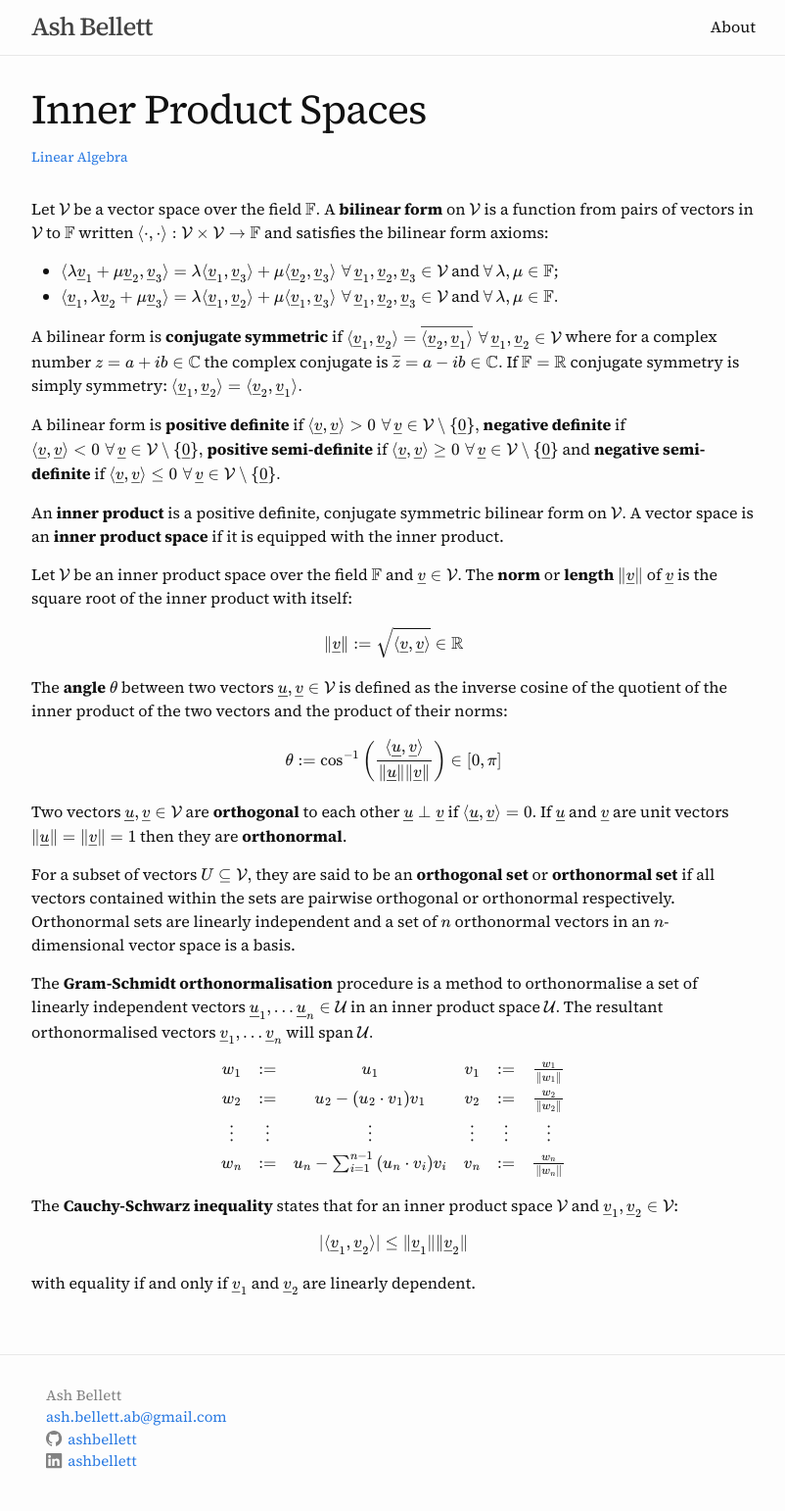
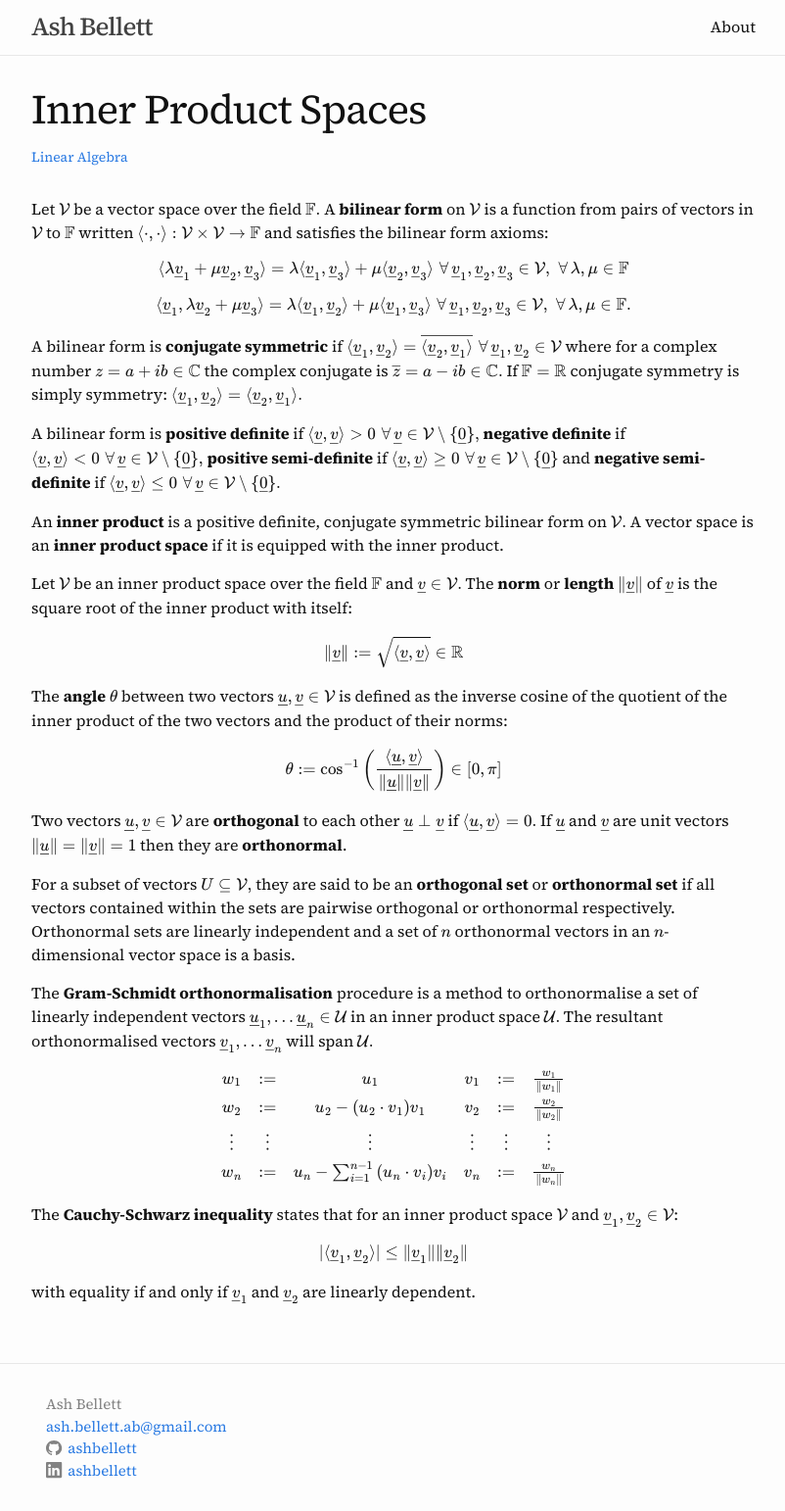
Before and after one commit to ashbellett/ashbellett.github.io, a Jekyll site: the page built from _posts/_linear-algebra/inner-product-spaces.md, in a window 1280 px wide. Shown: the whole page at 98% size, without its empty margins (238-1040 px from the left). Built offline with Jekyll 4.4.1, drawn with Linux system fonts in a browser that asks for light colours.

Commit message:
Fix formatting

```diff
--- a/_layouts/page.html
+++ b/_layouts/page.html
@@ -1,6 +1,7 @@
 ---
 layout: default
 ---
+
 <article class="post">
   <div class="post-content">
     {{ content }}
--- a/_layouts/post.html
+++ b/_layouts/post.html
@@ -21,9 +21,5 @@ layout: default
     {{ content }}
   </div>
 
-  {%- if site.disqus.shortname -%}
-    {%- include disqus_comments.html -%}
-  {%- endif -%}
-
   <a class="u-url" href="{{ page.url | relative_url }}" hidden></a>
 </article>
--- a/_posts/_linear-algebra/inner-product-spaces.md
+++ b/_posts/_linear-algebra/inner-product-spaces.md
@@ -7,8 +7,10 @@ description: "Vector spaces with additional structure"
 ---
 
 Let $$\mathcal{V}$$ be a vector space over the field $$\mathbb{F}.$$ A **bilinear form** on $$\mathcal{V}$$ is a function from pairs of vectors in $$\mathcal{V}$$ to $$\mathbb{F}$$ written $$\langle \cdot, \cdot \rangle : \mathcal{V}\times\mathcal{V} \rightarrow \mathbb{F}$$ and satisfies the bilinear form axioms:
-- $$\langle \lambda\underline{v}_1+\mu\underline{v}_2, \underline{v}_3 \rangle = \lambda\langle \underline{v}_1, \underline{v}_3 \rangle + \mu\langle \underline{v}_2, \underline{v}_3 \rangle \,\, \forall \, \underline{v}_1, \underline{v}_2, \underline{v}_3 \in \mathcal{V}$$ and $$\forall \, \lambda, \mu \in \mathbb{F}$$;
-- $$\langle \underline{v}_1, \lambda\underline{v}_2+\mu\underline{v}_3 \rangle = \lambda\langle \underline{v}_1, \underline{v}_2 \rangle + \mu\langle \underline{v}_1, \underline{v}_3 \rangle \,\, \forall \, \underline{v}_1, \underline{v}_2, \underline{v}_3 \in \mathcal{V}$$ and $$\forall \, \lambda, \mu \in \mathbb{F}.$$
+
+$$\langle \lambda\underline{v}_1+\mu\underline{v}_2, \underline{v}_3 \rangle = \lambda\langle \underline{v}_1, \underline{v}_3 \rangle + \mu\langle \underline{v}_2, \underline{v}_3 \rangle \,\, \forall \, \underline{v}_1, \underline{v}_2, \underline{v}_3 \in \mathcal{V},\,\,\forall \, \lambda, \mu \in \mathbb{F}$$
+
+$$\langle \underline{v}_1, \lambda\underline{v}_2+\mu\underline{v}_3 \rangle = \lambda\langle \underline{v}_1, \underline{v}_2 \rangle + \mu\langle \underline{v}_1, \underline{v}_3 \rangle \,\, \forall \, \underline{v}_1, \underline{v}_2, \underline{v}_3 \in \mathcal{V},\,\,\forall \, \lambda, \mu \in \mathbb{F}.$$
 
 A bilinear form is **conjugate symmetric** if $$\langle \underline{v}_1, \underline{v}_2 \rangle = \overline{\langle \underline{v}_2, \underline{v}_1 \rangle} \,\, \forall \, \underline{v}_1, \underline{v}_2 \in \mathcal{V}$$ where for a complex number $$z=a+ib\in\mathbb{C}$$ the complex conjugate is $$\overline{z}=a-ib\in\mathbb{C}.$$ If $$\mathbb{F}=\mathbb{R}$$ conjugate symmetry is simply symmetry: $$\langle \underline{v}_1, \underline{v}_2 \rangle = \langle \underline{v}_2, \underline{v}_1 \rangle.$$
 
```
Also changed, not shown: _posts/_linear-algebra/linear-transformations.md (+4 -2 lines).
